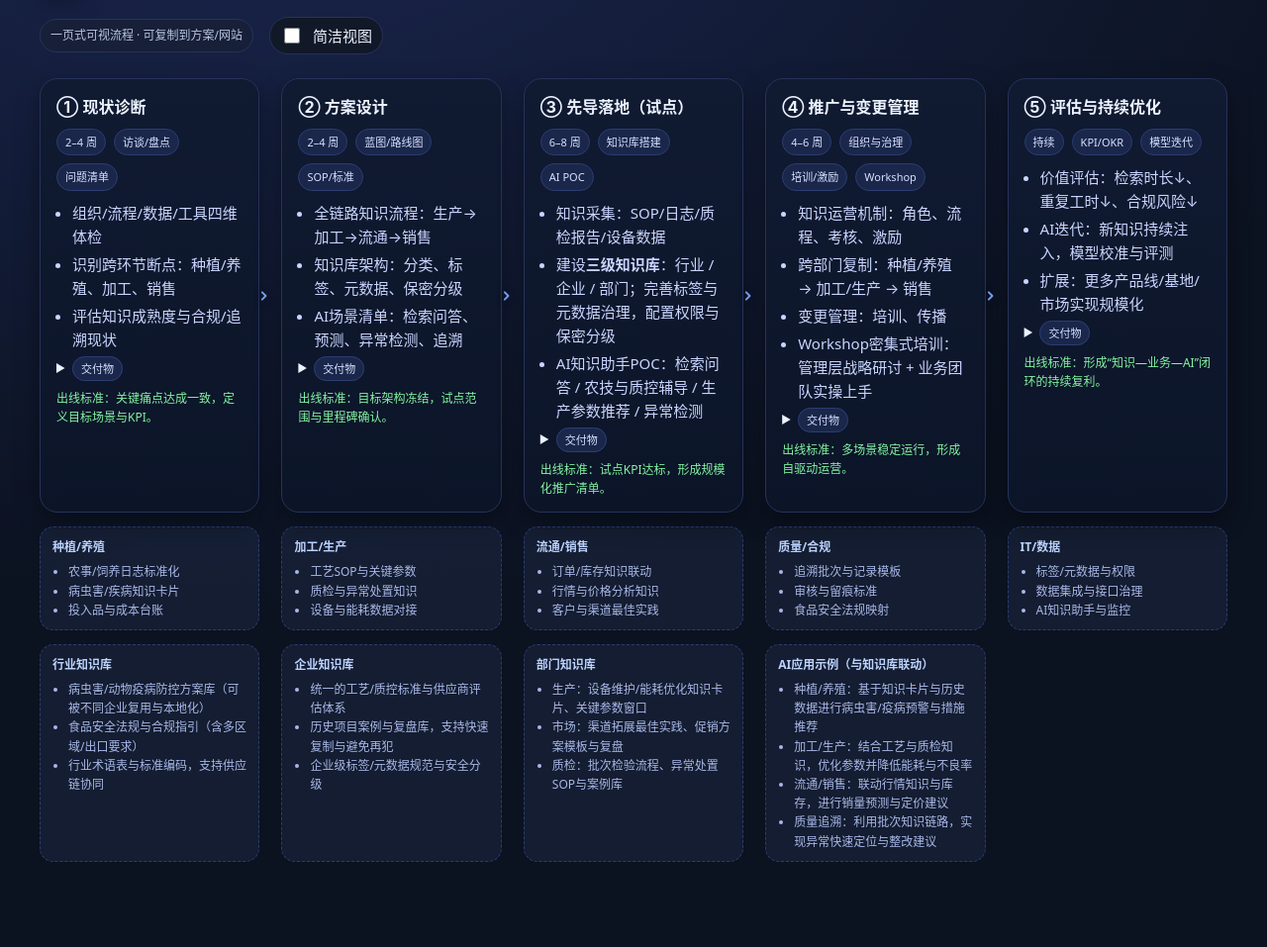
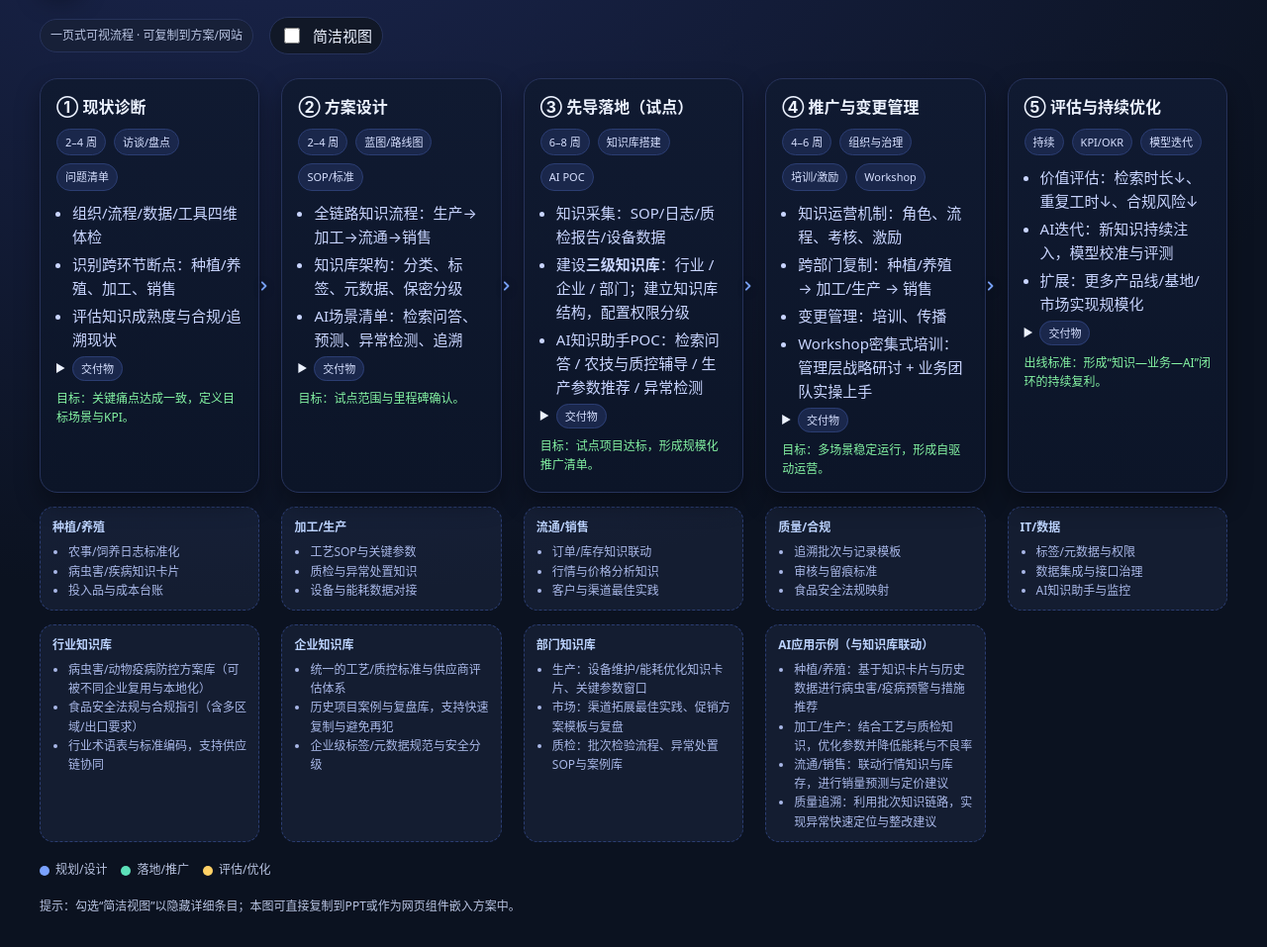
Before and after one commit to JoeQuanquan/KMsolution, a plain HTML site: page index.html in a window 1280 px wide. Shown: the part 91-1048 px from the top of the page at 99% size. Before the commit the page ends 994 px from the top, so only its background shows below. Drawn offline with Linux system fonts and the light colour scheme.

Commit message:
Update index4.html

```diff
--- a/index.html
+++ b/index.html
@@ -1,9 +1,6 @@
 <!DOCTYPE html>
 <html lang="zh-CN">
 <head>
-<script language="Javascript">
-document.oncontextmenu=new Function("event.returnValue=false");document.onselectstart=new Function("event.returnValue=false");
-</script>
 <meta charset="utf-8" />
 <meta name="viewport" content="width=device-width, initial-scale=1" />
 <title>农食行业全链路知识管理咨询流程图</title>
@@ -77,7 +74,7 @@ document.oncontextmenu=new Function("event.returnValue=false");document.onselect
         <details><summary><span class="chip">交付物</span></summary>
           <ul class="bullet"><li>《现状诊断与差距评估报告》</li><li>痛点矩阵 & 优先级队列（Impact × Feasibility）</li></ul>
         </details>
-        <div class="deliver">出线标准：关键痛点达成一致，定义目标场景与KPI。</div>
+        <div class="deliver">目标：关键痛点达成一致，定义目标场景与KPI。</div>
         <div class="arrow" aria-hidden="true">
           <svg width="22" height="22" viewBox="0 0 24 24"><path d="M4 12h12" stroke="url(#g1)" stroke-width="2" stroke-linecap="round"/><path d="M14 8l4 4-4 4" fill="none" stroke="url(#g1)" stroke-width="2" stroke-linecap="round" stroke-linejoin="round"/><defs><linearGradient id="g1" x1="0" x2="24" y1="0" y2="0"><stop stop-color="#7aa2ff"/><stop offset="1" stop-color="#5ce0b9"/></linearGradient></defs></svg>
         </div>
@@ -95,7 +92,7 @@ document.oncontextmenu=new Function("event.returnValue=false");document.onselect
         <details><summary><span class="chip">交付物</span></summary>
           <ul class="bullet"><li>《知识管理蓝图与实施路线图》</li><li>知识地图 & 术语库 & 标签规范</li></ul>
         </details>
-        <div class="deliver">出线标准：目标架构冻结，试点范围与里程碑确认。</div>
+        <div class="deliver">目标：试点范围与里程碑确认。</div>
         <div class="arrow" aria-hidden="true">
           <svg width="22" height="22" viewBox="0 0 24 24"><path d="M4 12h12" stroke="url(#g2)" stroke-width="2" stroke-linecap="round"/><path d="M14 8l4 4-4 4" fill="none" stroke="url(#g2)" stroke-width="2" stroke-linecap="round" stroke-linejoin="round"/><defs><linearGradient id="g2" x1="0" x2="24" y1="0" y2="0"><stop stop-color="#7aa2ff"/><stop offset="1" stop-color="#5ce0b9"/></linearGradient></defs></svg>
         </div>
@@ -107,13 +104,13 @@ document.oncontextmenu=new Function("event.returnValue=false");document.onselect
         <div class="meta"><span class="chip">6–8 周</span><span class="chip">知识库搭建</span><span class="chip">AI POC</span></div>
         <ul class="bullet">
           <li>知识采集：SOP/日志/质检报告/设备数据</li>
-          <li>建设<b>三级知识库</b>：行业 / 企业 / 部门；完善标签与元数据治理，配置权限与保密分级</li>
+          <li>建设<b>三级知识库</b>：行业 / 企业 / 部门；建立知识库结构，配置权限分级</li>
           <li>AI知识助手POC：检索问答 / 农技与质控辅导 / 生产参数推荐 / 异常检测</li>
         </ul>
         <details><summary><span class="chip">交付物</span></summary>
           <ul class="bullet"><li>可用的知识库与知识图谱雏形（行业/企业/部门）</li><li>试点场景效果报告（效率/质量/合规）</li></ul>
         </details>
-        <div class="deliver">出线标准：试点KPI达标，形成规模化推广清单。</div>
+        <div class="deliver">目标：试点项目达标，形成规模化推广清单。</div>
         <div class="arrow" aria-hidden="true">
           <svg width="22" height="22" viewBox="0 0 24 24"><path d="M4 12h12" stroke="url(#g3)" stroke-width="2" stroke-linecap="round"/><path d="M14 8l4 4-4 4" fill="none" stroke="url(#g3)" stroke-width="2" stroke-linecap="round" stroke-linejoin="round"/><defs><linearGradient id="g3" x1="0" x2="24" y1="0" y2="0"><stop stop-color="#7aa2ff"/><stop offset="1" stop-color="#5ce0b9"/></linearGradient></defs></svg>
         </div>
@@ -132,7 +129,7 @@ document.oncontextmenu=new Function("event.returnValue=false");document.onselect
         <details><summary><span class="chip">交付物</span></summary>
           <ul class="bullet"><li>《知识运营手册》与岗位说明</li><li>推广计划与绩效度量方案</li></ul>
         </details>
-        <div class="deliver">出线标准：多场景稳定运行，形成自驱动运营。</div>
+        <div class="deliver">目标：多场景稳定运行，形成自驱动运营。</div>
         <div class="arrow" aria-hidden="true">
           <svg width="22" height="22" viewBox="0 0 24 24"><path d="M4 12h12" stroke="url(#g4)" stroke-width="2" stroke-linecap="round"/><path d="M14 8l4 4-4 4" fill="none" stroke="url(#g4)" stroke-width="2" stroke-linecap="round" stroke-linejoin="round"/><defs><linearGradient id="g4" x1="0" x2="24" y1="0" y2="0"><stop stop-color="#7aa2ff"/><stop offset="1" stop-color="#5ce0b9"/></linearGradient></defs></svg>
         </div>
@@ -206,7 +203,9 @@ document.oncontextmenu=new Function("event.returnValue=false");document.onselect
       </div>
     </section>
 
-
+    <div class="legend"><span><span class="dot dot-plan"></span>规划/设计</span><span><span class="dot dot-build"></span>落地/推广</span><span><span class="dot dot-eval"></span>评估/优化</span></div>
+    <div class="note">提示：勾选“简洁视图”以隐藏详细条目；本图可直接复制到PPT或作为网页组件嵌入方案中。</div>
+  </div>
 <script>
   const cmp = document.querySelector('#cmp');
   cmp.addEventListener('change', (e)=>{ document.body.classList.toggle('compact', e.target.checked); });
```
